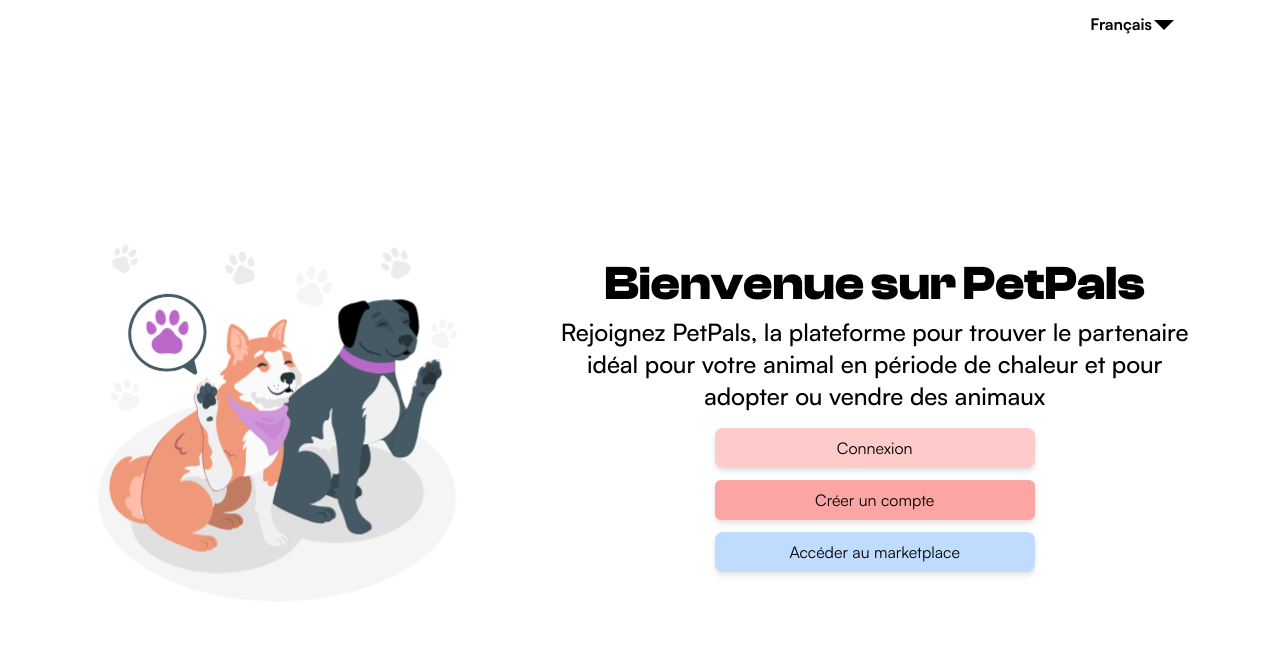
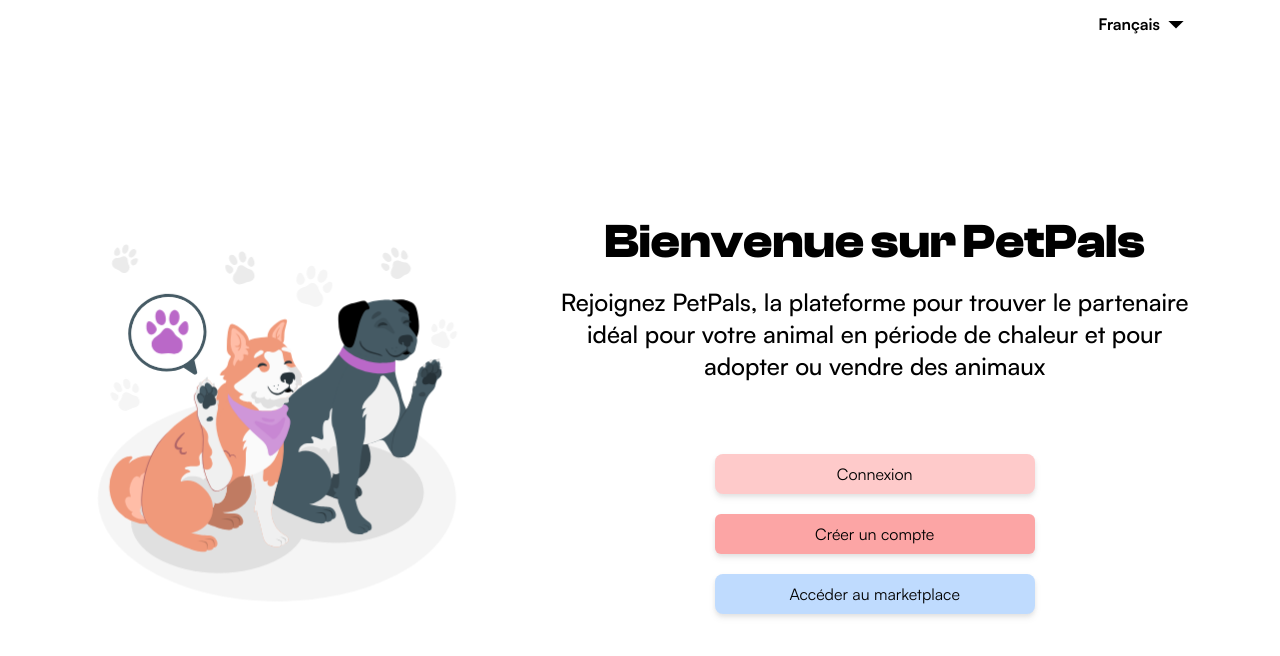
Before and after one commit to Aayyuurr/PetPals_FrontEnd, a Vue app: page / in a window 1280 px wide. Shown: the top 656 px of the page. Built offline with nearby package versions, Linux system fonts and the light colour scheme; what vue-query would draw is missing.

Commit message:
final first page

```diff
--- a/src/components/changLang.vue
+++ b/src/components/changLang.vue
@@ -17,18 +17,18 @@
 </script>
 
 <template>
-	<div class="flex flex-col items-end mr-20">
-		<div @click="toggle" class='hover: cursor-pointer' >
+	<div class="flex flex-col items-end mr-20 ">
+		<div @click="toggle" class="hover: cursor-pointer">
 			<span class="flex flex-row justify-center items-center font-satoshi font-semibold"
 				>{{ $t('index.langue') }}<dropDownIcon
 			/></span>
 		</div>
-		<div v-if="showlang" class="flex flex-col gap-1 font-satoshi font-medium w-28">
+		<div v-if="showlang" class="flex flex-col gap-1 font-satoshi font-medium w-28 transition duration-1000">
 			<button
 				v-for="l in langs"
 				:key="l"
 				@click="setLangue(l)"
-				:class="{ 'text-blue-400': l === store.language }"
+				:class="{ 'text-blue-400': l === store.language, 'hover:text-blue-400': true, 'transition duration-300': true}"
 			>
 				{{ fullLangs[langs.indexOf(l)] }}
 			</button>
--- a/src/components/logosAndAssets/dropDownIcon.vue
+++ b/src/components/logosAndAssets/dropDownIcon.vue
@@ -1,5 +1,6 @@
 <template>
-	<div>
-		<svg xmlns="http://www.w3.org/2000/svg" height="48" width="48"><path d="m12 30-10-9.95h20Z" /></svg>
+	<div class='-ml-2'>
+		<!--		<svg xmlns="http://www.w3.org/2000/svg" height="48" width="48"><path d="m18 30-10-9.95h20Z" /></svg>-->
+		<svg xmlns="http://www.w3.org/2000/svg" height="48" width="48"><path d="M24 28.6 16.4 21h15.2Z" /></svg>
 	</div>
 </template>
--- a/src/views/HomeView.vue
+++ b/src/views/HomeView.vue
@@ -10,24 +10,24 @@
 		<div class="flex flex-col items-center gap-2 md:w-2/4">
 			<div v-motion-slide-left>
 				<h1 class="font-clashDisplay font-bold text-3xl lg:text-5xl">{{ $t('index.welcome') }}</h1>
-				<p class="font-satoshi font-medium text-lg my-2 lg:text-2xl">{{ $t('index.description') }}</p>
+				<p class="font-satoshi font-medium text-lg my-2 lg:text-2xl lg:mt-5">{{ $t('index.description') }}</p>
 			</div>
-			<div class="flex flex-col gap-3 font-satoshi font-normal" v-motion-slide-left>
+			<div class="flex flex-col gap-3 font-satoshi font-normal lg:mt-14 lg:gap-5" v-motion-slide-left>
 				<router-link
 					to="/login"
-					class="w-72 h-8 bg-red-200 flex justify-center items-center rounded-lg drop-shadow-md lg:w-80 lg:h-10 lg:hover:bg-red-400"
+					class="w-72 h-8 bg-red-200 flex justify-center items-center rounded-lg drop-shadow-md lg:w-80 lg:h-10 lg:hover:bg-red-400 lg:transition lg:duration-500 lg:hover:text-white"
 					>{{ $t('message.Login') }}</router-link
 				>
 
 				<router-link
 					to="/register"
-					class="w-72 h-8 bg-red-300 text-center flex justify-center items-center rounded-md drop-shadow-md lg:w-80 lg:h-10 lg:hover:bg-red-500"
+					class="w-72 h-8 bg-red-300 text-center flex justify-center items-center rounded-md drop-shadow-md lg:w-80 lg:h-10 lg:hover:bg-red-500 lg:transition lg:duration-500 lg:hover:text-white"
 					>{{ $t('message.Register') }}</router-link
 				>
 
 				<router-link
 					to="/market"
-					class="w-72 h-8 bg-blue-200 flex justify-center items-center rounded-lg drop-shadow-md lg:w-80 lg:h-10 lg:hover:bg-blue-400"
+					class="w-72 h-8 bg-blue-200 flex justify-center items-center rounded-lg drop-shadow-md lg:w-80 lg:h-10 lg:hover:bg-blue-400 lg:transition lg:duration-500 lg:hover:text-white"
 					>{{ $t('message.marketplace') }}</router-link
 				>
 			</div>
```
